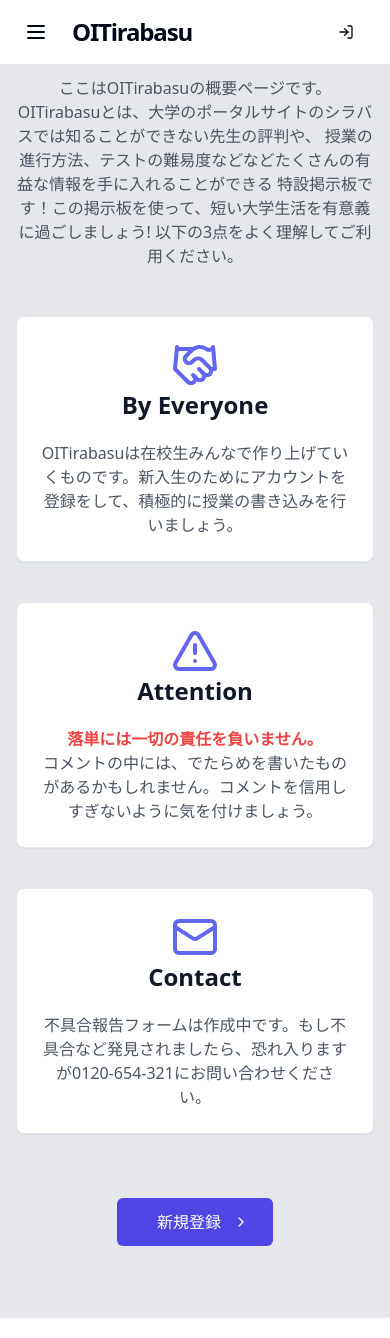
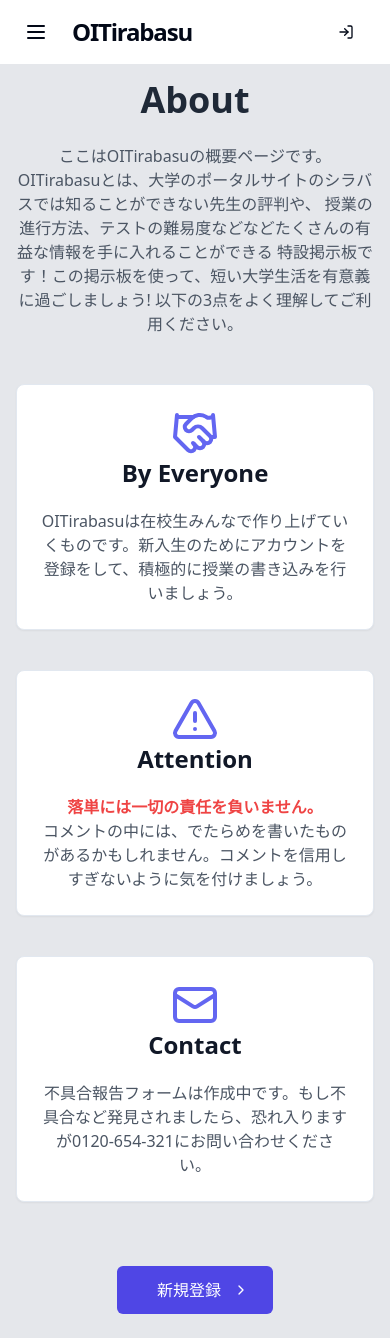
Before and after one commit to yumachin/oitirabasu, a Next.js app: page /pages/header/about in a window 390 px wide. Built offline with nearby package versions, Linux system fonts and the light colour scheme; no server answers.

Commit message:
not scroll

```diff
--- a/src/app/layout.tsx
+++ b/src/app/layout.tsx
@@ -26,7 +26,7 @@ export default function RootLayout({
   return (
     <html lang="ja">
       <body
-        className={`${geistSans.variable} ${geistMono.variable} antialiased`}
+        className={`${geistSans.variable} ${geistMono.variable} antialiased bg-gray-200`}
       >
         {children}
       </body>
--- a/src/app/page.tsx
+++ b/src/app/page.tsx
@@ -4,7 +4,7 @@ import CardList from '@/components/elements/body/CardList';
 
 const Home = () => {
   return (
-    <main>
+    <main className='bg-gray-200'>
       <Header />
       <Space />
       <CardList />
--- a/src/app/pages/header/about/page.tsx
+++ b/src/app/pages/header/about/page.tsx
@@ -25,13 +25,13 @@ const About = () => {
   const router = useRouter();
 
   return (
-    <>
+    <div className='min-h-screen'>
       <Header />
-      <div className="min-h-screen bg-gray-200 py-6 sm:pt-28 px-4">
+      <div className="pt-20 sm:pt-28 px-4">
         <motion.div className="max-w-7xl mx-auto">
-          <div className="text-center mb-12 sm:mb-12">
+          <div className="text-center mb-12">
             <motion.h1
-              className="text-4xl font-bold text-gray-800 sm:text-6xl"
+              className="text-4xl font-bold text-gray-800 sm:text-6xl mb-6"
               {...animation}
             >
               About
@@ -74,7 +74,7 @@ const About = () => {
               ))}
             </motion.div>
           </div>
-          <motion.div className="mt-16 sm:mt-24 mb-12 text-center" {...animation}>
+          <motion.div className="mt-16 sm:mt-24 mb-6 text-center" {...animation}>
             <Button
               className="items-center px-10 py-6 text-base rounded-md text-white bg-indigo-600 hover:bg-indigo-500"
               onClick={() => router.push("/pages/sign/signUp")}
@@ -85,7 +85,7 @@ const About = () => {
           </motion.div>
         </motion.div>
       </div>
-    </>
+    </div>
   );
 };
 
--- a/src/components/elements/body/ACard.tsx
+++ b/src/components/elements/body/ACard.tsx
@@ -11,7 +11,7 @@ import { IoStarOutline } from "react-icons/io5";
 const ACard = () => {
   return (
     <div>
-      <Card>
+      <Card className='bg-white border'>
         <CardHeader>
           <CardTitle>線形代数学Ⅰ</CardTitle>
           <div className='flex justify-end'>
--- a/src/components/elements/header/CreatePost.tsx
+++ b/src/components/elements/header/CreatePost.tsx
@@ -9,9 +9,6 @@ import { Dialog, DialogContent, DialogDescription, DialogHeader, DialogTitle, Di
 import { Input } from "@/components/ui/input";
 import { Label } from "@/components/ui/label";
 import { Textarea } from "@/components/ui/textarea";
-
-// npm i lucide-react
-import { PlusCircle } from 'lucide-react';
 
 const CreatePost = () => {
   const [isOpen, setIsOpen] = useState(false);
@@ -26,9 +23,8 @@ const CreatePost = () => {
     <div>
       <Dialog open={isOpen} onOpenChange={setIsOpen}>
         <DialogTrigger asChild>
-          <Button size="sm" className="hidden lg:flex bg-gray-500 hover:bg-gray-600">
-            <PlusCircle className="mr-2 h-4 w-4" />
-            Create Post
+          <Button size="sm" className="hidden lg:px-6 lg:flex bg-gray-500 hover:bg-gray-600">
+            過去の投稿
           </Button>
         </DialogTrigger>
         <DialogContent className="sm:max-w-[425px]">
```
Also changed, not shown: src/utils/body/items.ts (added, +47 -0 lines).
